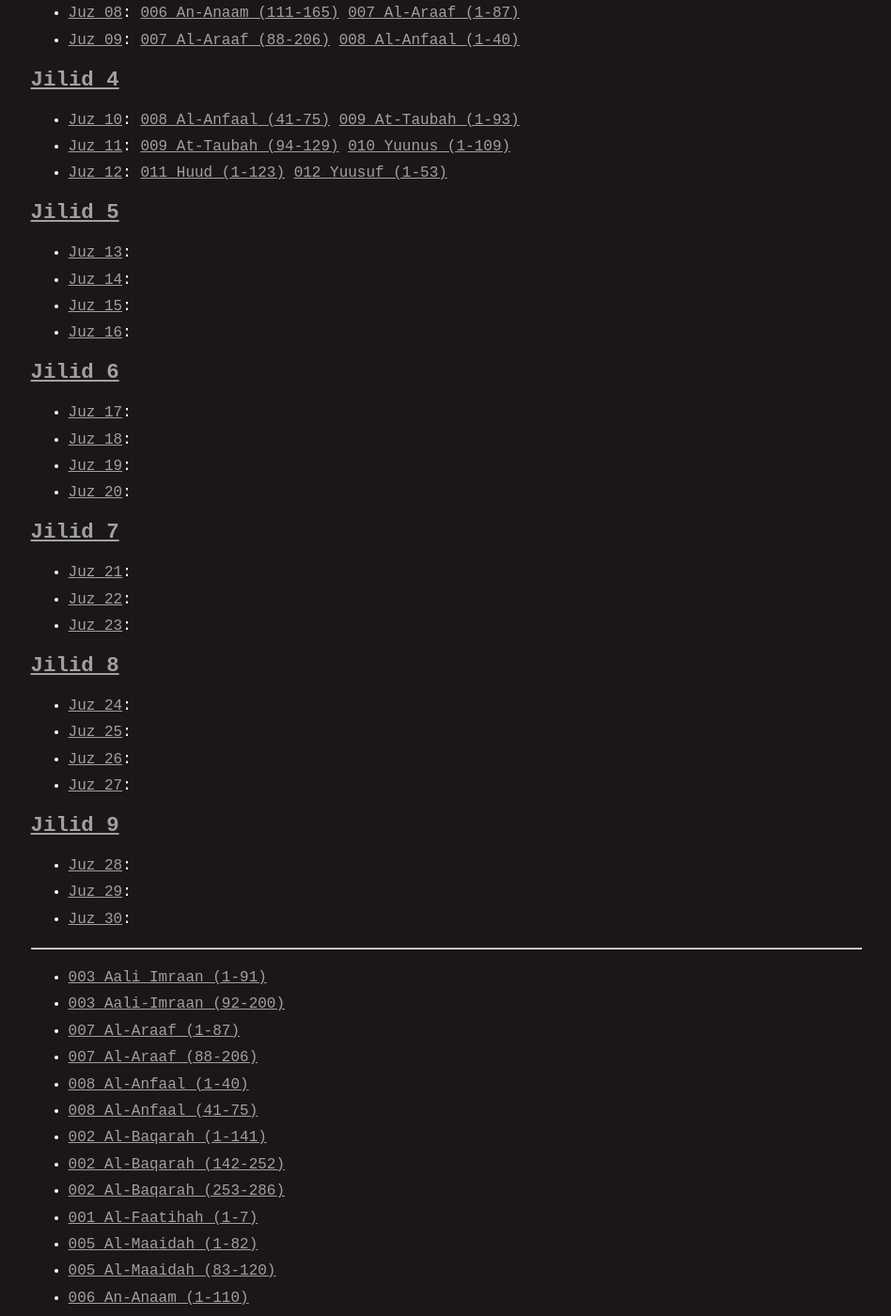
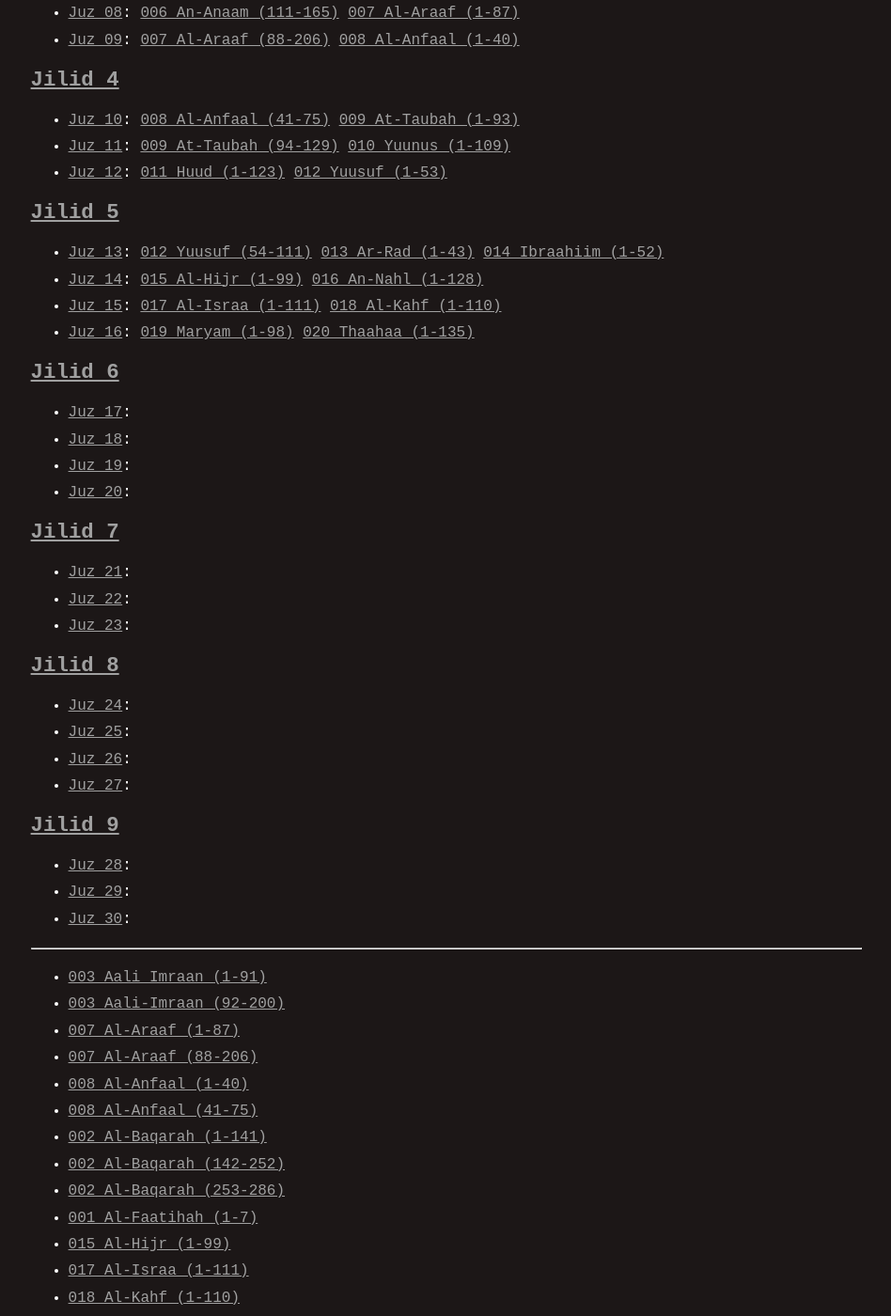
Before and after one commit to dullatip/indexquran, a Jekyll site: the page built from index.md, in a window 1280 px wide and 1400 px high, scrolled down 1002 px. Shown: the whole window at 94% size, without its empty margins (165-1113 px from the left). Built offline with Jekyll 4.4.1, drawn with Linux system fonts in a browser that asks for light colours; some of the changed text lies outside the part shown.

Commit message:
modified:   005.md 006.md index.md sitemap.xml

```diff
--- a/_config.yml
+++ b/_config.yml
@@ -1,4 +1,4 @@
-version:          "Tue 26 Nov 2024 09:00"
+version:          "Wed 27 Nov 2024 07:00"
 copyright:        "2024-2024"
 title:            "Index Tafsir Al-Azhar HAMKA"
 author:           "Abdul Latip"
--- a/index.md
+++ b/index.md
@@ -48,10 +48,19 @@
   [012 Yuusuf (1-53)](004.md#idx412012001)
 
 ## [Jilid 5](005.md)
-* [Juz 13](005.md):
-* [Juz 14](005.md):
-* [Juz 15](005.md):
-* [Juz 16](005.md):
+* [Juz 13](005.md#idx513012054):
+  [012 Yuusuf (54-111)](005.md#idx513012054)
+  [013 Ar-Rad (1-43)](005.md#idx513013001)
+  [014 Ibraahiim (1-52)](005.md#idx513014001)
+* [Juz 14](005.md#idx514015001):
+  [015 Al-Hijr (1-99)](005.md#idx514015001)
+  [016 An-Nahl (1-128)](005.md#idx514016001)
+* [Juz 15](005.md#idx515017001):
+  [017 Al-Israa (1-111)](005.md#idx515017001)
+  [018 Al-Kahf (1-110)](005.md#idx515018001)
+* [Juz 16](005.md#idx516019001):
+  [019 Maryam (1-98)](005.md#idx516019001)
+  [020 Thaahaa (1-135)](005.md#idx516020001)
 
 ## [Jilid 6](006.md)
 * [Juz 17](006.md):
@@ -87,18 +96,27 @@
 * [002 Al-Baqarah (142-252)](001.md#idx102002142)
 * [002 Al-Baqarah (253-286)](001.md#idx103002495)
 * [001 Al-Faatihah (1-7)](001.md#idx101001001)
+* [015 Al-Hijr (1-99)](005.md#idx514015001)
+* [017 Al-Israa (1-111)](005.md#idx515017001)
+* [018 Al-Kahf (1-110)](005.md#idx515018001)
 * [005 Al-Maaidah (1-82)](002.md#idx206005001)
 * [005 Al-Maaidah (83-120)](003.md#idx307005083)
 * [006 An-Anaam (1-110)](003.md#idx307006001)
 * [006 An-Anaam (111-165)](003.md#idx308006111)
+* [016 An-Nahl (1-128)](005.md#idx514016001)
 * [004 An-Nisaa (1-23)](002.md#idx204004001)
 * [004 An-Nisaa (24-147)](002.md#idx205004244)
 * [004 An-Nisaa (148-176)](002.md#idx206004244)
+* [013 Ar-Rad (1-43)](005.md#idx513013001)
 * [009 At-Taubah (1-93)](004.md#idx410009001)
 * [009 At-Taubah (94-129)](004.md#idx411009094)
 * [011 Huud (1-123)](004.md#idx412011001)
+* [014 Ibraahiim (1-52)](005.md#idx513014001)
+* [019 Maryam (1-98)](005.md#idx516019001)
+* [020 Thaahaa (1-135)](005.md#idx516020001)
 * [010 Yuunus (1-109)](004.md#idx411010001)
 * [012 Yuusuf (1-53)](004.md#idx412012001)
+* [012 Yuusuf (54-111)](005.md#idx513012054)
 
 <hr>
 
--- a/sitemap.xml
+++ b/sitemap.xml
@@ -2,11 +2,11 @@
 <urlset xmlns:xsi="http://www.w3.org/2001/XMLSchema-instance" xsi:schemaLocation="http://www.sitemaps.org/schemas/sitemap/0.9 http://www.sitemaps.org/schemas/sitemap/0.9/sitemap.xsd" xmlns="http://www.sitemaps.org/schemas/sitemap/0.9">
 <url>
 <loc>https://sdnbhd.github.io/indexquran/</loc>
-<lastmod>2024-11-26</lastmod>
+<lastmod>2024-11-27</lastmod>
 </url>
 <url>
 <loc>https://sdnbhd.github.io/indexquran/006.html</loc>
-<lastmod>2024-11-26</lastmod>
+<lastmod>2024-11-27</lastmod>
 </url>
 <url>
 <loc>https://sdnbhd.github.io/indexquran/004.html</loc>
```
Also changed, not shown: 000.md (+23 -5 lines), 005.md (+1 -1 lines), 006.md (+11 -5 lines).
